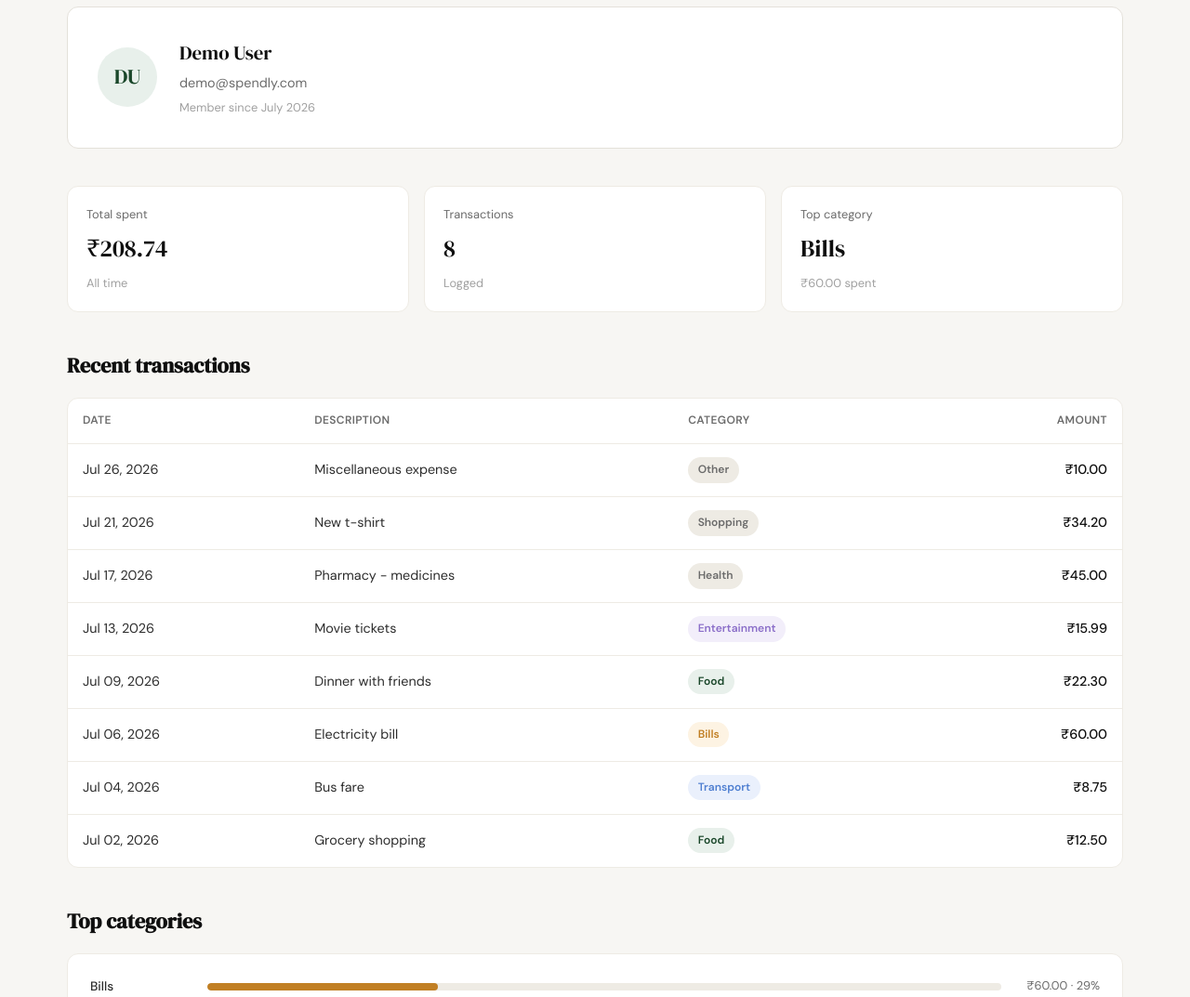
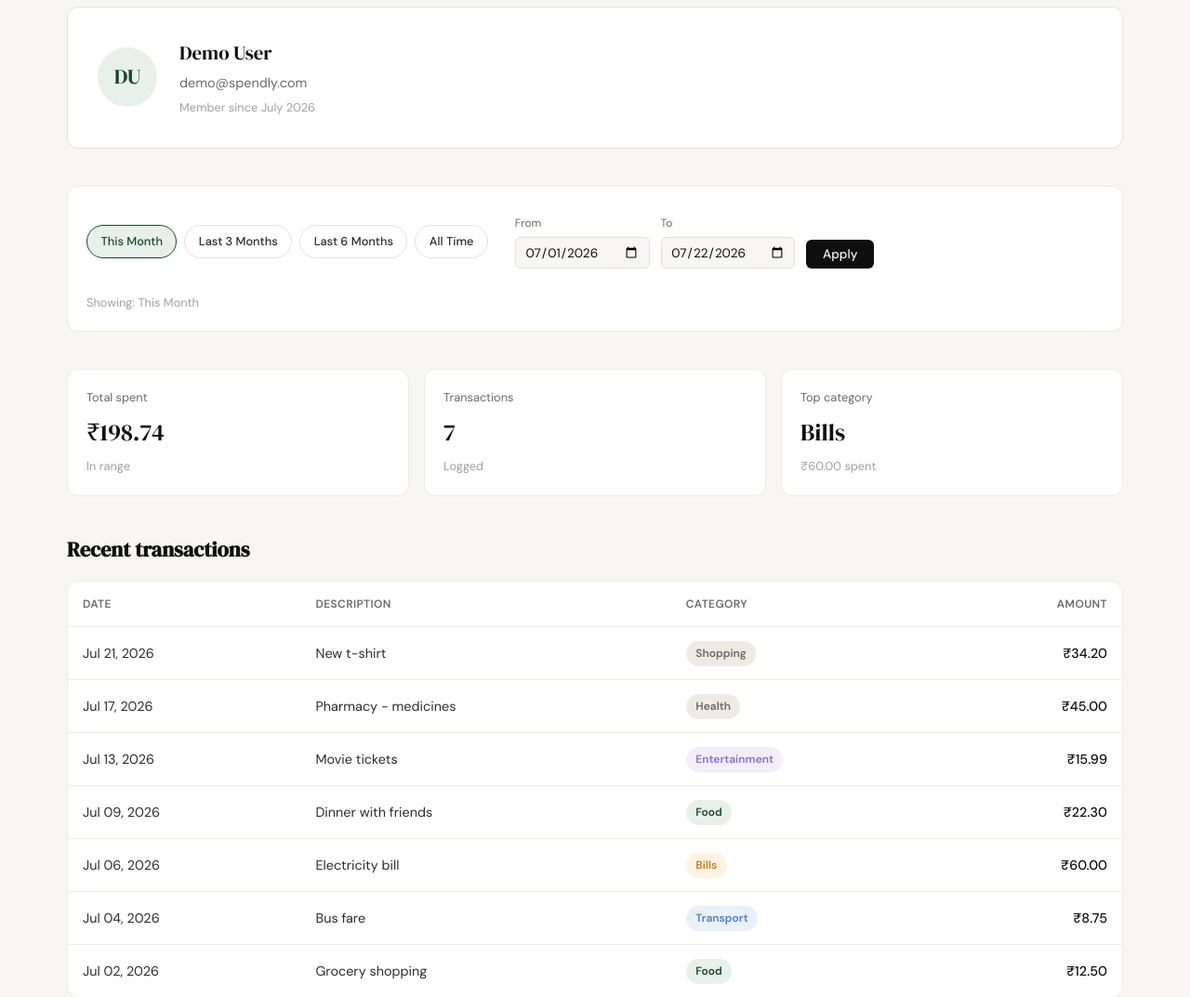
Before and after one commit to Arshajindal/Spendify, a Flask app: page /profile?date_from=2026-07-01&date_to=2026-07-22 in a window 1280 px wide. Shown: the part 193-1266 px from the top of the page at 93% size. Run offline with Flask 3, Linux system fonts and the light colour scheme; the visitor is signed in with stand-in values (Sample User, id 1); data comes from the database, SQL or seed files in the repository.

Commit message:
add date-filter to profile

```diff
--- a/app.py
+++ b/app.py
@@ -1,5 +1,6 @@
+import calendar
 import sqlite3
-from datetime import datetime
+from datetime import date, datetime
 
 from flask import Flask, abort, flash, redirect, render_template, request, session, url_for
 from werkzeug.security import check_password_hash
@@ -164,14 +165,107 @@ def format_transaction_date(date_str):
     return datetime.strptime(date_str, "%Y-%m-%d").strftime("%b %d, %Y")
 
 
-def build_profile_transactions(user_id):
+def parse_date_param(value):
+    """Parse a "YYYY-MM-DD" query string value into a date, or None.
+
+    Returns None for an absent/empty value or anything that fails to
+    parse — callers treat that as "no bound", never as an error.
+    """
+    if not value:
+        return None
+    try:
+        return datetime.strptime(value, "%Y-%m-%d").date()
+    except ValueError:
+        return None
+
+
+def shift_months_back(base, months):
+    """Return `base` shifted back by `months` calendar months.
+
+    Clamps the day to the target month's last valid day (e.g. Mar 31
+    minus 1 month -> Feb 28) so the result is always a valid date.
+    """
+    month_index = base.month - 1 - months
+    year = base.year + month_index // 12
+    month = month_index % 12 + 1
+    day = min(base.day, calendar.monthrange(year, month)[1])
+    return date(year, month, day)
+
+
+PRESET_LABELS = {
+    "this_month": "This Month",
+    "last_3_months": "Last 3 Months",
+    "last_6_months": "Last 6 Months",
+    "all_time": "All Time",
+}
+
+
+def compute_preset_ranges(today):
+    """Return an ordered {preset_id: (date_from, date_to)} mapping.
+
+    Each range is a rolling window ending today, except "all_time" which
+    is (None, None) — no bound on either side.
+    """
+    return {
+        "this_month": (date(today.year, today.month, 1), today),
+        "last_3_months": (shift_months_back(today, 3), today),
+        "last_6_months": (shift_months_back(today, 6), today),
+        "all_time": (None, None),
+    }
+
+
+def build_profile_filters(date_from, date_to):
+    """Build the context the profile template needs to render the filter bar.
+
+    Returns the preset links (with active state), the raw values to
+    pre-fill the custom-range inputs, and a human-readable status label.
+    """
+    presets = compute_preset_ranges(date.today())
+
+    active_preset = None
+    if date_from is None and date_to is None:
+        active_preset = "all_time"
+    else:
+        for preset_id, (p_from, p_to) in presets.items():
+            if preset_id != "all_time" and p_from == date_from and p_to == date_to:
+                active_preset = preset_id
+                break
+
+    if active_preset:
+        label = f"Showing: {PRESET_LABELS[active_preset]}"
+    elif date_from and date_to:
+        label = f"Showing: {date_from.strftime('%b %d, %Y')} – {date_to.strftime('%b %d, %Y')}"
+    elif date_from:
+        label = f"Showing: from {date_from.strftime('%b %d, %Y')}"
+    else:
+        label = f"Showing: up to {date_to.strftime('%b %d, %Y')}"
+
+    return {
+        "active_preset": active_preset,
+        "presets": [
+            {
+                "id": preset_id,
+                "label": PRESET_LABELS[preset_id],
+                "date_from": p_from.isoformat() if p_from else None,
+                "date_to": p_to.isoformat() if p_to else None,
+            }
+            for preset_id, (p_from, p_to) in presets.items()
+        ],
+        "date_from": date_from.isoformat() if date_from else "",
+        "date_to": date_to.isoformat() if date_to else "",
+        "label": label,
+    }
+
+
+def build_profile_transactions(user_id, date_from=None, date_to=None):
     """Build the transactions list for the profile template.
 
-    Fetches all expenses for the user (most recent first) and formats
-    each into the date/description/category/amount/badge_class shape
-    profile.html expects. Returns [] if the user has no expenses.
+    Fetches expenses for the user (most recent first), optionally
+    restricted to [date_from, date_to], and formats each into the
+    date/description/category/amount/badge_class shape profile.html
+    expects. Returns [] if there are no matching expenses.
     """
-    expenses = get_expenses_by_user(user_id)
+    expenses = get_expenses_by_user(user_id, date_from=date_from, date_to=date_to)
     return [
         {
             "date": format_transaction_date(expense["date"]),
@@ -184,12 +278,13 @@ def build_profile_transactions(user_id):
     ]
 
 
-def build_profile_stats(user_id):
+def build_profile_stats(user_id, date_from=None, date_to=None):
     """Build the 3-item stats row: total spent, transaction count, top category."""
-    summary = get_expense_summary(user_id)
+    summary = get_expense_summary(user_id, date_from=date_from, date_to=date_to)
     has_top = summary["top_category"] is not None
+    period_label = "All time" if date_from is None and date_to is None else "In range"
     return [
-        {"label": "Total spent", "value": format_currency(summary["total"]), "sublabel": "All time"},
+        {"label": "Total spent", "value": format_currency(summary["total"]), "sublabel": period_label},
         {"label": "Transactions", "value": str(summary["count"]), "sublabel": "Logged"},
         {
             "label": "Top category",
@@ -199,9 +294,9 @@ def build_profile_stats(user_id):
     ]
 
 
-def build_profile_categories(user_id):
+def build_profile_categories(user_id, date_from=None, date_to=None):
     """Build the category breakdown list for the profile template."""
-    breakdown = get_category_breakdown(user_id)
+    breakdown = get_category_breakdown(user_id, date_from=date_from, date_to=date_to)
     return [
         {
             "name": row["category"],
@@ -221,15 +316,27 @@ def profile():
     user_id = session["user_id"]
     user_row = get_user_by_id(user_id)
 
+    date_from = parse_date_param(request.args.get("date_from"))
+    date_to = parse_date_param(request.args.get("date_to"))
+
+    if date_from and date_to and date_from > date_to:
+        flash("Start date must be before end date.", "error")
+        date_from = None
+        date_to = None
+
+    date_from_iso = date_from.isoformat() if date_from else None
+    date_to_iso = date_to.isoformat() if date_to else None
+
     user = {
         "name": user_row["name"],
         "email": user_row["email"],
         "initials": get_initials(user_row["name"]),
         "member_since": format_member_since(user_row["created_at"]),
     }
-    stats = build_profile_stats(user_id)
-    transactions = build_profile_transactions(user_id)
-    categories = build_profile_categories(user_id)
+    stats = build_profile_stats(user_id, date_from_iso, date_to_iso)
+    transactions = build_profile_transactions(user_id, date_from_iso, date_to_iso)
+    categories = build_profile_categories(user_id, date_from_iso, date_to_iso)
+    filters = build_profile_filters(date_from, date_to)
 
     return render_template(
         "profile.html",
@@ -237,6 +344,7 @@ def profile():
         stats=stats,
         transactions=transactions,
         categories=categories,
+        filters=filters,
     )
 
 
--- a/static/css/profile.css
+++ b/static/css/profile.css
@@ -284,6 +284,93 @@
 }
 
 /* ------------------------------------------------------------------ */
+/* Filter bar                                                          */
+/* ------------------------------------------------------------------ */
+
+.profile-filter-bar {
+    display: flex;
+    flex-wrap: wrap;
+    align-items: center;
+    gap: 1rem;
+    background: var(--paper-card);
+    border: 1px solid var(--border-soft);
+    border-radius: var(--radius-md);
+    padding: 1.25rem;
+}
+
+.profile-filter-presets {
+    display: flex;
+    flex-wrap: wrap;
+    gap: 0.5rem;
+}
+
+.profile-filter-preset {
+    display: inline-flex;
+    align-items: center;
+    padding: 0.4rem 0.9rem;
+    border-radius: 999px;
+    border: 1px solid var(--border);
+    font-size: 0.8rem;
+    font-weight: 500;
+    color: var(--ink-soft);
+    text-decoration: none;
+    transition: all 0.2s;
+}
+
+.profile-filter-preset:hover {
+    border-color: var(--ink);
+    color: var(--ink);
+}
+
+.profile-filter-preset.is-active {
+    background: var(--accent-light);
+    border-color: var(--accent);
+    color: var(--accent);
+}
+
+.profile-filter-custom {
+    display: flex;
+    flex-wrap: wrap;
+    align-items: flex-end;
+    gap: 0.75rem;
+    padding: 0.6rem 0.75rem;
+    border-radius: var(--radius-sm);
+    border: 1px solid transparent;
+}
+
+.profile-filter-custom.is-active {
+    border-color: var(--accent);
+    background: var(--accent-light);
+}
+
+.profile-filter-field {
+    display: flex;
+    flex-direction: column;
+    gap: 0.3rem;
+}
+
+.profile-filter-field label {
+    font-size: 0.75rem;
+    color: var(--ink-muted);
+}
+
+.profile-filter-field .form-input {
+    padding: 0.4rem 0.6rem;
+    font-size: 0.85rem;
+}
+
+.profile-filter-apply {
+    padding: 0.45rem 1.1rem;
+    font-size: 0.85rem;
+}
+
+.profile-filter-label {
+    flex-basis: 100%;
+    font-size: 0.8rem;
+    color: var(--ink-faint);
+}
+
+/* ------------------------------------------------------------------ */
 /* Responsive                                                          */
 /* ------------------------------------------------------------------ */
 
@@ -306,4 +393,9 @@
         flex-direction: column;
         align-items: flex-start;
     }
+
+    .profile-filter-bar {
+        flex-direction: column;
+        align-items: stretch;
+    }
 }
--- a/templates/profile.html
+++ b/templates/profile.html
@@ -18,6 +18,32 @@
             <p class="profile-email">{{ user.email }}</p>
             <p class="profile-member-since">Member since {{ user.member_since }}</p>
         </div>
+    </div>
+
+    <div class="profile-filter-bar">
+        <div class="profile-filter-presets">
+            {% for preset in filters.presets %}
+            <a href="{{ url_for('profile', date_from=preset.date_from, date_to=preset.date_to) }}"
+               class="profile-filter-preset{{ ' is-active' if filters.active_preset == preset.id else '' }}">
+                {{ preset.label }}
+            </a>
+            {% endfor %}
+        </div>
+
+        <form action="{{ url_for('profile') }}" method="get"
+              class="profile-filter-custom{{ ' is-active' if not filters.active_preset else '' }}">
+            <div class="profile-filter-field">
+                <label for="date_from">From</label>
+                <input type="date" id="date_from" name="date_from" class="form-input" value="{{ filters.date_from }}">
+            </div>
+            <div class="profile-filter-field">
+                <label for="date_to">To</label>
+                <input type="date" id="date_to" name="date_to" class="form-input" value="{{ filters.date_to }}">
+            </div>
+            <button type="submit" class="btn-primary profile-filter-apply">Apply</button>
+        </form>
+
+        <p class="profile-filter-label">{{ filters.label }}</p>
     </div>
 
     <div class="profile-stats">
```
Also changed, not shown: database/db.py (+47 -30 lines), tests/test_06-date-filter-profile-page.py (added, +359 -0 lines), .claude/specs/06-date-filter-profile-page.md (added).
